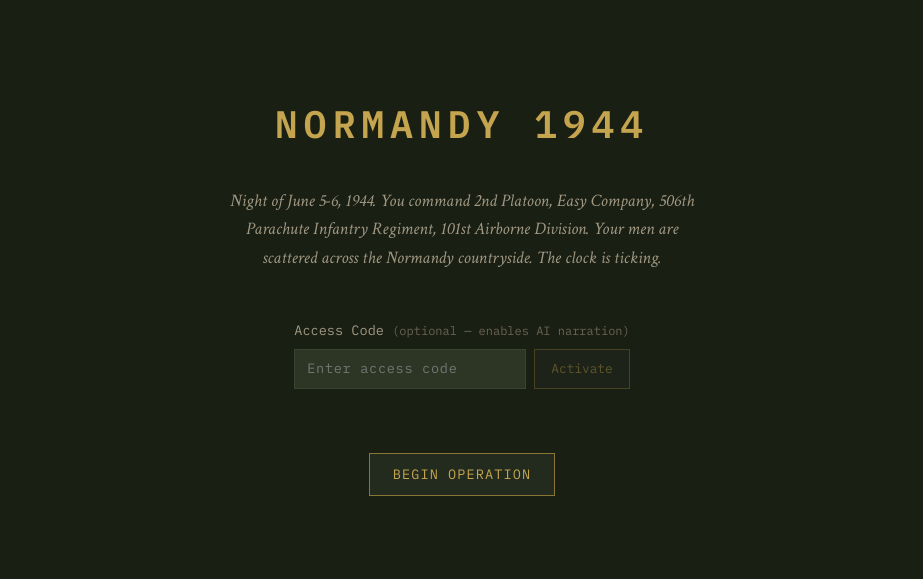
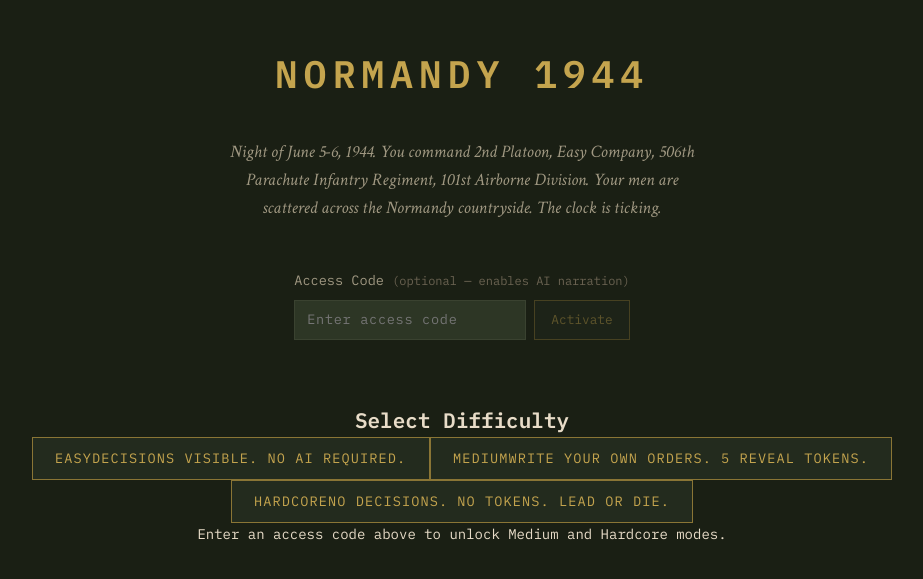
Before and after one commit to raclettemeister/normandy-1944, a React (Vite) app: page / in a window 1280 px wide. Shown: the part 105-684 px from the top of the page, without its empty margins (178-1101 px from the left). Built offline with nearby package versions, Linux system fonts and the light colour scheme; no server answers.

Commit message:
feat: add difficulty selection to MainMenu with easy/medium/hardcore buttons
Made-with: Cursor

```diff
--- a/src/components/MainMenu.tsx
+++ b/src/components/MainMenu.tsx
@@ -1,10 +1,10 @@
 import { loadAchievements } from "../engine/achievementTracker.ts";
 import { loadLessons, resetLessons } from "../engine/lessonTracker.ts";
-import type { NarrativeMode } from "../types/index.ts";
+import type { NarrativeMode, Difficulty } from "../types/index.ts";
 import AccessCodeInput from "./AccessCodeInput";
 
 interface MainMenuProps {
-  onStartGame: () => void;
+  onStartGame: (difficulty: Difficulty) => void;
   apiUrl: string;
   onAccessCodeValidated: (code: string) => void;
   narrativeMode: NarrativeMode;
@@ -51,13 +51,44 @@ export default function MainMenu({
       )}
 
       <div className="main-menu__actions">
-        <button
-          className="btn btn--primary"
-          data-testid="start-game-btn"
-          onClick={onStartGame}
-        >
-          Begin Operation
-        </button>
+        <div className="difficulty-selection">
+          <h2>Select Difficulty</h2>
+
+          <button
+            className="btn btn--primary difficulty-btn"
+            onClick={() => onStartGame("easy")}
+            data-testid="start-easy"
+          >
+            <span className="difficulty-btn__name">Easy</span>
+            <span className="difficulty-btn__desc">Decisions visible. No AI required.</span>
+          </button>
+
+          <button
+            className="btn btn--primary difficulty-btn"
+            onClick={() => onStartGame("medium")}
+            disabled={narrativeMode !== "llm"}
+            data-testid="start-medium"
+          >
+            <span className="difficulty-btn__name">Medium</span>
+            <span className="difficulty-btn__desc">Write your own orders. 5 reveal tokens.</span>
+          </button>
+
+          <button
+            className="btn btn--primary difficulty-btn"
+            onClick={() => onStartGame("hardcore")}
+            disabled={narrativeMode !== "llm"}
+            data-testid="start-hardcore"
+          >
+            <span className="difficulty-btn__name">Hardcore</span>
+            <span className="difficulty-btn__desc">No decisions. No tokens. Lead or die.</span>
+          </button>
+
+          {narrativeMode !== "llm" && (
+            <p className="difficulty-note">
+              Enter an access code above to unlock Medium and Hardcore modes.
+            </p>
+          )}
+        </div>
 
         {(achievements.length > 0 || lessons.length > 0) && (
           <button className="btn" onClick={handleReset}>
```
